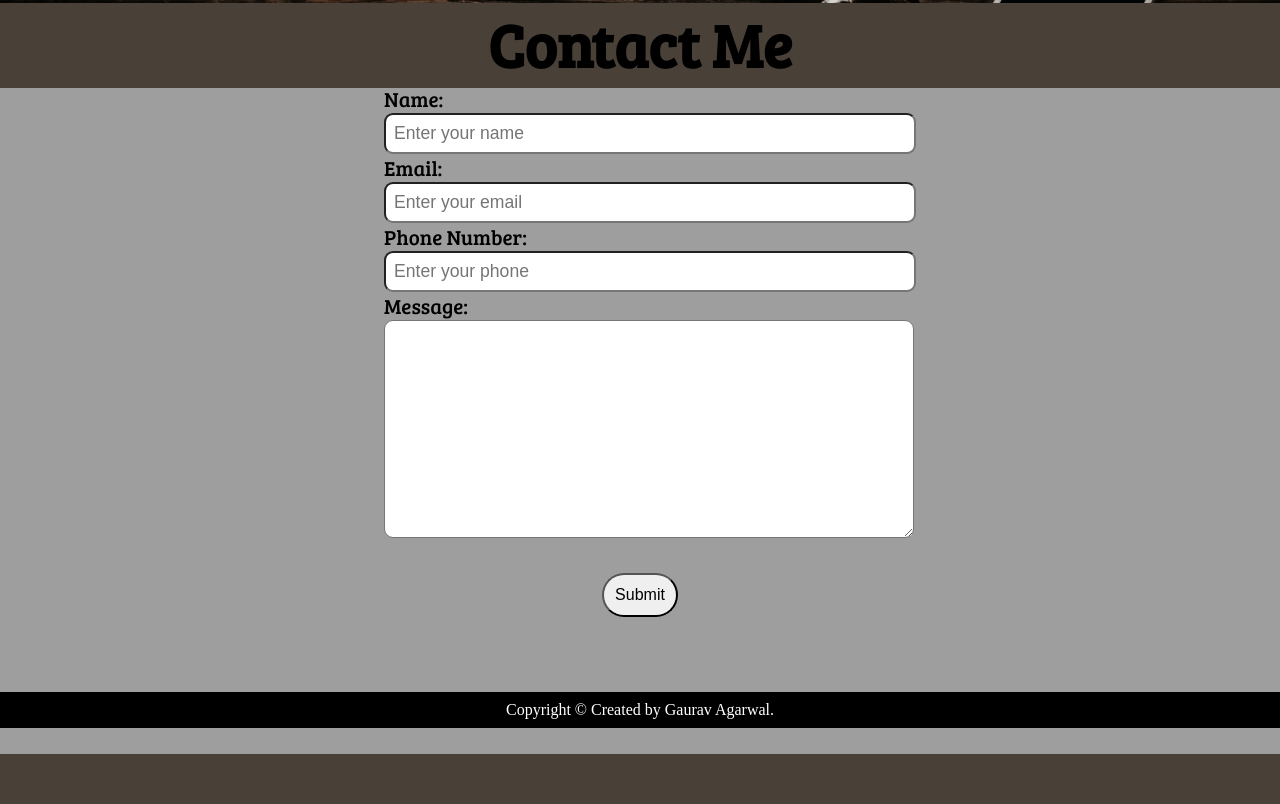
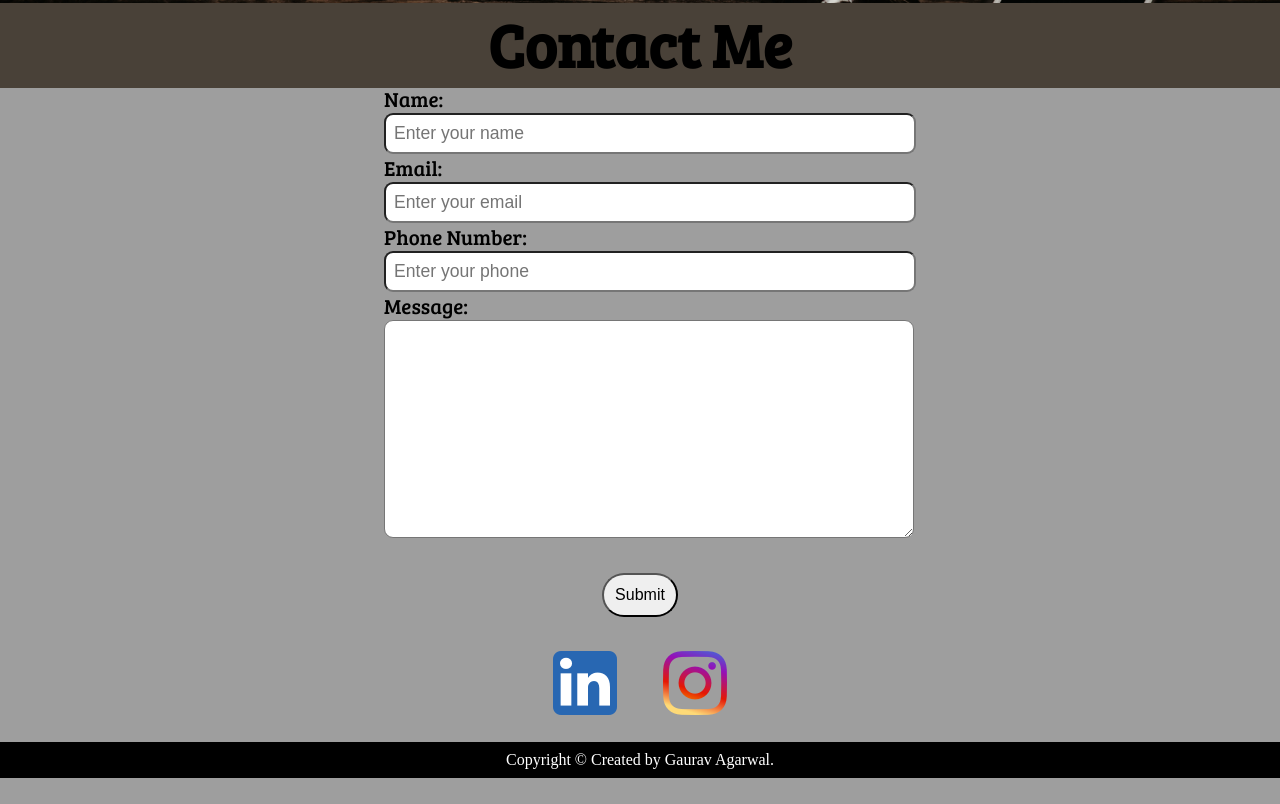
Before and after one commit to gaurav-10/portfolio, a plain HTML site: page index.html in a window 1280 px wide. Shown: the part 1082-1886 px from the top of the page. Before the commit the page ends 1836 px from the top, so only its background shows below. Drawn offline with nearby package versions, Linux system fonts and the light colour scheme; the site is published under a folder, as on GitHub Pages, so addresses that start at the root find nothing; files whose address does not match are found by name; a web font is replaced by a local one.

Commit message:
Update index.html

```diff
--- a/index.html
+++ b/index.html
@@ -111,8 +111,8 @@
             <li class="item"><a href="https://www.instagram.com/gaurav_agarwal_1?r=nametag"><img id="insta" class="logoimg" src="/instagram_PNG11.png" alt=""></a></li>
         </ul> -->
         <div class="logoimg">
-            <span><a href="https://www.linkedin.com/in/gaurav-agarwal-96b8b8202" class="fa fa-facebook"><img id="linkedin" class="logo" src="/iconfinder_1_Linkedin_unofficial_colored_svg_5296501 (1).png" alt=""></a></span>
-            <span><a href="https://www.instagram.com/gaurav_agarwal_1?r=nametag" class="fa fa-twitter"><img id="insta" class="logo" src="/iconfinder_1_Instagram_colored_svg_1_5296765 (1).png" alt=""></a></span>
+            <span><a href="https://www.linkedin.com/in/gaurav-agarwal-96b8b8202" class="fa fa-facebook"><img id="linkedin" class="logo" src="iconfinder_1_Linkedin_unofficial_colored_svg_5296501 (1).png" alt=""></a></span>
+            <span><a href="https://www.instagram.com/gaurav_agarwal_1?r=nametag" class="fa fa-twitter"><img id="insta" class="logo" src="iconfinder_1_Instagram_colored_svg_1_5296765 (1).png" alt=""></a></span>
         </div>
         <!-- <div class="bubble">
             <img src="/bubble.png">
```
